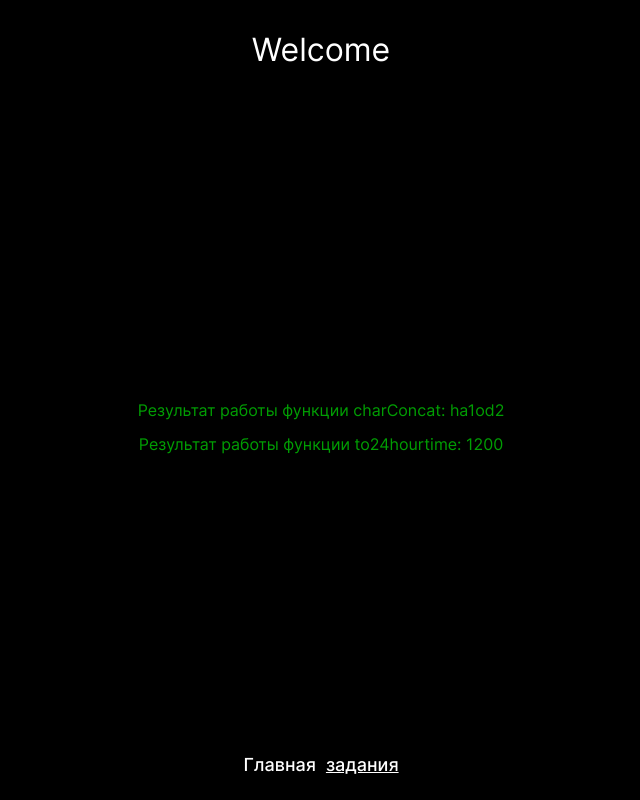
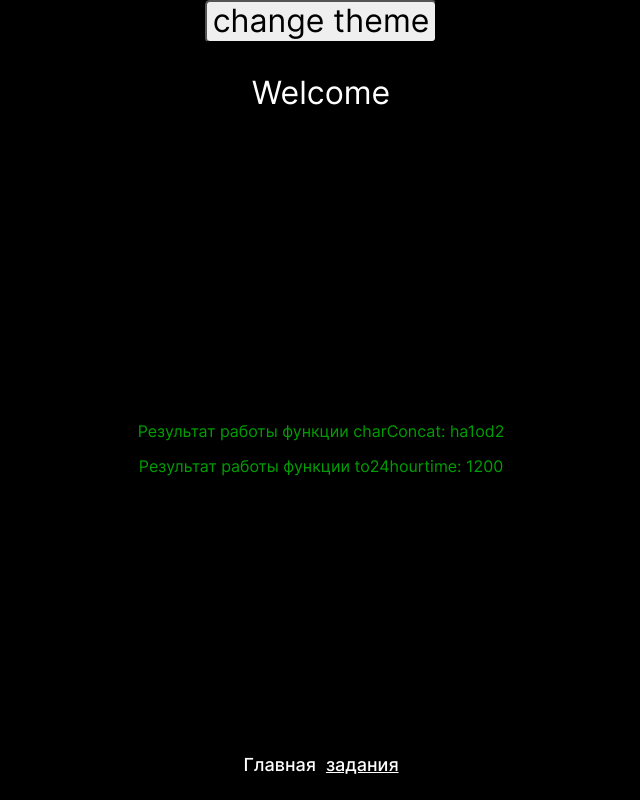
Before and after one commit to TimAbuev/keys, a React (Create React App) app: page /tasks in a window 1280 px wide. Shown: the whole page, without its empty margins (319-959 px from the left). Built offline with nearby package versions, Linux system fonts and the light colour scheme.

Commit message:
feat: add setTheme

```diff
--- a/src/components/app/App.css
+++ b/src/components/app/App.css
@@ -9,6 +9,13 @@
   max-width: 1280px;
   margin: 0 auto;
   justify-content: space-between;
-  background-color: var(--background-color);
   color: var(--font-color);
 }
+
+.app_theme_light {
+  background-color: wheat;
+}
+
+#root {
+  background-color: var(--background-color);
+}
--- a/src/components/app/App.js
+++ b/src/components/app/App.js
@@ -1,3 +1,4 @@
+import React from 'react';
 import './App.css';
 import { Routes, Route } from 'react-router-dom';
 import Header from '../header/Header';
@@ -6,12 +7,18 @@ import Footer from '../footer/Footer';
 
 function App() {
 
+  const [theme, setTheme] = React.useState(false);
+
+  function handleTheme() {
+    setTheme(!theme);
+  }
+
   return (
-    <div className='app'>
+    <div className={`app ${theme ? 'app_theme_light' : ''}`}>
       <Routes>
         <Route path="/" element={
           <>
-            <Header />
+            <Header handleTheme={handleTheme}/>
             <Footer />
           </>
         }>
--- a/src/components/header/Header.css
+++ b/src/components/header/Header.css
@@ -1,3 +1,10 @@
 .header {
   font-size: 32px;
 }
+.button {
+  cursor: pointer;
+  border-radius: 5px;
+}
+.button:hover {
+  background-color: var(--button-color);
+}
--- a/src/components/header/Header.js
+++ b/src/components/header/Header.js
@@ -1,10 +1,13 @@
 import './Header.css';
 
-function Header() {
-
+function Header(props) {
+  const {
+    handleTheme,
+  } = props;
 
   return (
     <header className='header'>
+      <button className='button' onClick={handleTheme}>change theme</button>
       <p>Welcome</p>
     </header>
   );
--- a/src/vendor/variables.css
+++ b/src/vendor/variables.css
@@ -2,4 +2,5 @@
   --background-color: black;
   --font-color: white;
   --font-color2: #009e03;
+  --button-color: aqua;
 }
```
